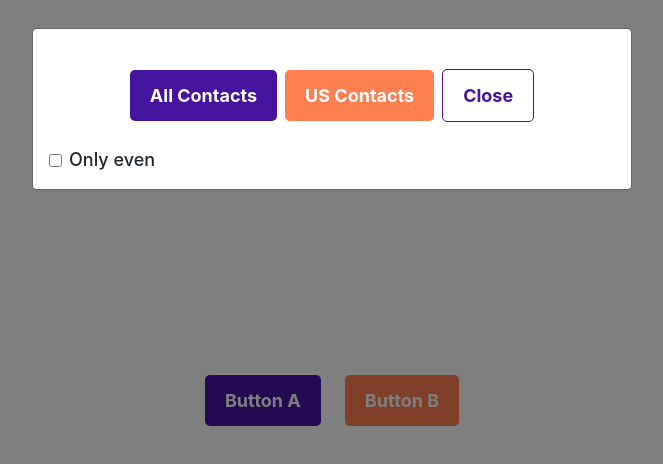
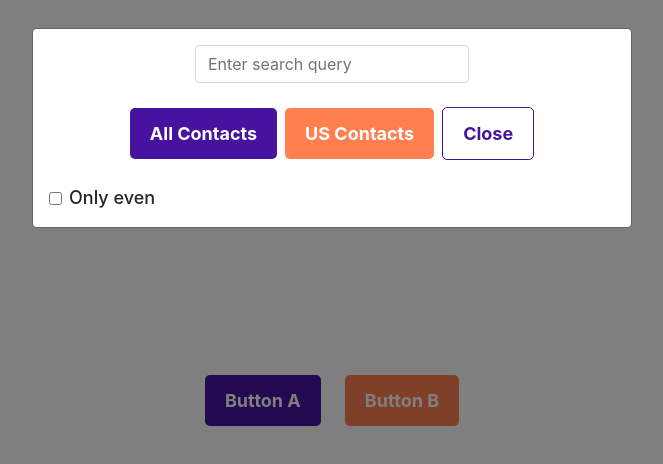
Before and after one commit to sarmadali48/pastors-line, a React (Create React App) app: page / in a window 1280 px wide. Both pictures are taken after a click on the button "Button A". Shown: the top 464 px of the page, without its empty margins (308-971 px from the left). Built offline with nearby package versions, Linux system fonts and the light colour scheme.

Commit message:
Search added.

```diff
--- a/src/components/Home/modal.js
+++ b/src/components/Home/modal.js
@@ -8,6 +8,9 @@ import { getCountriesList } from "../../redux/actions/country";
 
 const CountryModal = ({showModal, handleCloseModal}) => {
   const dispatch = useDispatch();
+  const [searchQuery, setSearchQuery] = useState('');
+
+  console.log("searchQuery ---- >>>> ", searchQuery)
 
   const handleButtonClick = () => {
     const data = {
@@ -31,6 +34,15 @@ const CountryModal = ({showModal, handleCloseModal}) => {
   return (
     <Modal show={showModal}>
       <Modal.Body className="d-flex align-items-center justify-content-center vh-25 flex-column">
+      <Form.Group controlId="search">
+          {/* <Form.Label>Search</Form.Label>c */}
+          <Form.Control
+            type="text"
+            placeholder="Enter search query"
+            value={searchQuery}
+            onChange={(e) => setSearchQuery(e.target.value)}
+          />
+        </Form.Group>
         <div className="p-4">
           <Button onClick={handleButtonClick} label="All Contacts" />
           <Button className="ml-2" background="#ff7f50" onClick={handleUSContactsClick} label="US Contacts" />
```
